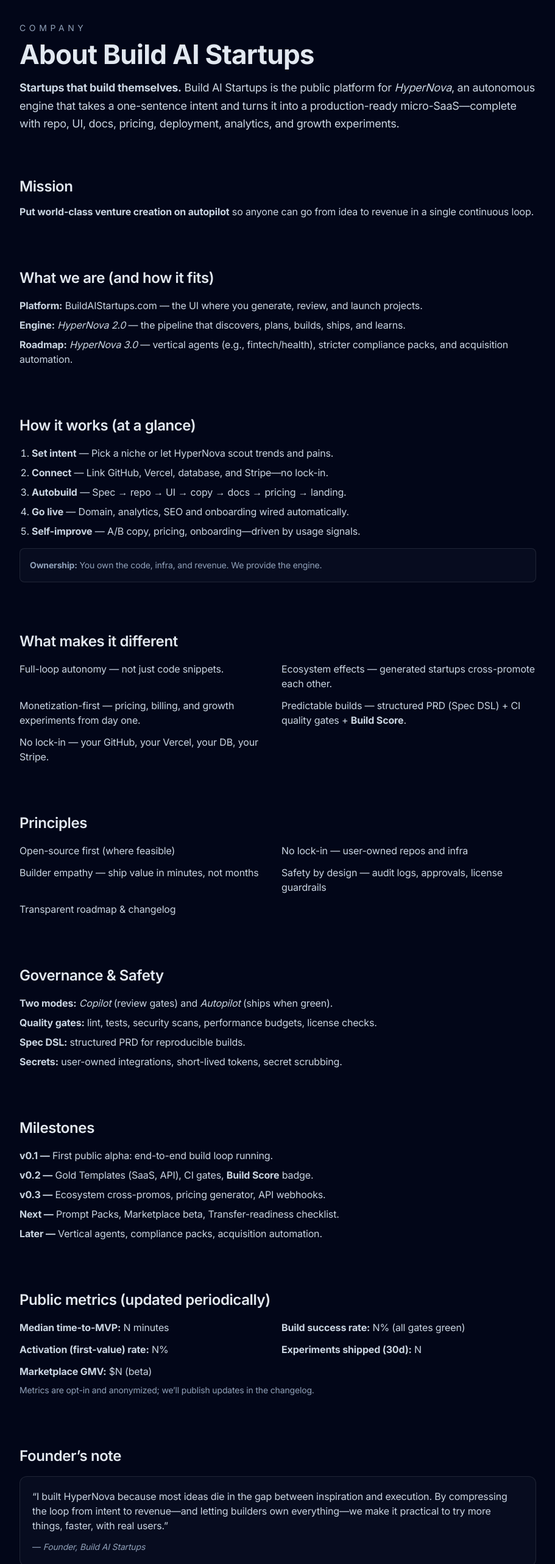
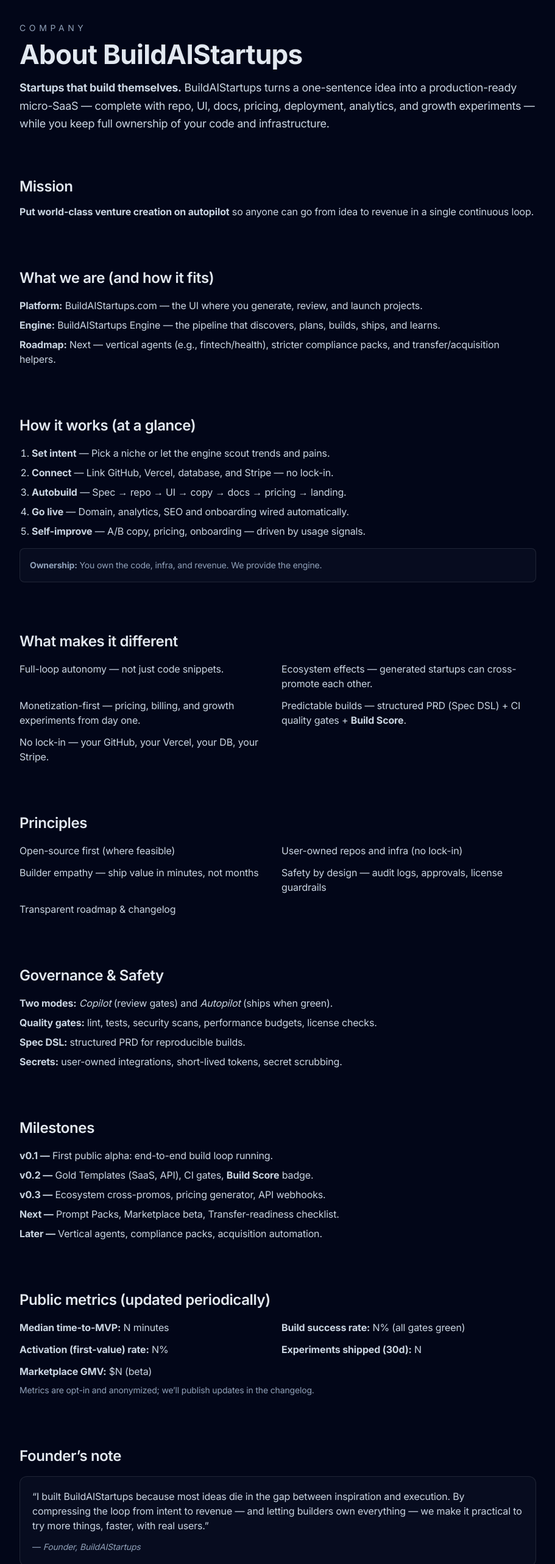
Before and after one commit to buildaistartups/buildaistartups.com, a Next.js app: page /about in a window 1280 px wide. Shown: the part 61-2626 px from the top of the page at 61% size, without its empty margins (184-1095 px from the left). Built offline with nearby package versions, Linux system fonts and the light colour scheme.

Commit message:
Update page.tsx

```diff
--- a/app/(default)/about/page.tsx
+++ b/app/(default)/about/page.tsx
@@ -3,29 +3,31 @@ import type { Metadata } from 'next'
 import Link from 'next/link'
 import Script from 'next/script'
 
-const siteUrl = 'https://www.buildaistartups.com'
-const ogImage = '/brand/og-default.png'
+const BRAND = 'BuildAIStartups'
+const SITE = 'https://www.buildaistartups.com'
+const CANON = `${SITE}/about`
+const OG = '/brand/og-default.png'
+const DESC =
+  'BuildAIStartups is an autonomous builder that turns a one-line intent into a production-ready micro-SaaS — repo, UI, docs, pricing, deployment, analytics, and growth — in a single loop.'
 
 export const metadata: Metadata = {
-  title: 'About | Build AI Startups',
-  description:
-    'Build AI Startups is the public platform for HyperNova—an autonomous engine that designs, codes, brands, deploys, and grows micro-SaaS in one loop.',
-  alternates: { canonical: `${siteUrl}/about` },
+  metadataBase: new URL(SITE),
+  title: `About | ${BRAND}`,
+  description: DESC,
+  alternates: { canonical: CANON },
   openGraph: {
     type: 'website',
-    url: `${siteUrl}/about`,
-    title: 'About | Build AI Startups',
-    description:
-      'Build AI Startups is the public platform for HyperNova—an autonomous engine that designs, codes, brands, deploys, and grows micro-SaaS in one loop.',
-    images: [{ url: ogImage, width: 1200, height: 630, alt: 'Build AI Startups' }],
-    siteName: 'Build AI Startups',
+    url: CANON,
+    title: `About | ${BRAND}`,
+    description: DESC,
+    images: [{ url: OG, width: 1200, height: 630, alt: BRAND }],
+    siteName: BRAND,
   },
   twitter: {
     card: 'summary_large_image',
-    title: 'About | Build AI Startups',
-    description:
-      'Build AI Startups is the public platform for HyperNova—an autonomous engine that designs, codes, brands, deploys, and grows micro-SaaS in one loop.',
-    images: [ogImage],
+    title: `About | ${BRAND}`,
+    description: DESC,
+    images: [OG],
   },
 }
 
@@ -33,11 +35,11 @@ export const metadata: Metadata = {
 const orgJsonLd = {
   '@context': 'https://schema.org',
   '@type': 'Organization',
-  name: 'Build AI Startups',
-  url: siteUrl,
+  name: 'BuildAIStartups',
+  url: SITE,
   description:
-    'Autonomous engine that designs, codes, brands, deploys and grows micro-SaaS.',
-  logo: `${siteUrl}/brand/logo-light.svg`,
+    'An autonomous builder that designs, codes, brands, deploys, and grows micro-SaaS from a one-line intent.',
+  logo: `${SITE}/brand/logo-light.svg`,
   sameAs: ['https://x.com/buildaistartups', 'https://github.com/buildaistartups'],
   founder: { '@type': 'Person', name: 'Founder (Your Name)' },
 }
@@ -45,11 +47,11 @@ const orgJsonLd = {
 const webSiteJsonLd = {
   '@context': 'https://schema.org',
   '@type': 'WebSite',
-  name: 'Build AI Startups',
-  url: siteUrl,
+  name: 'BuildAIStartups',
+  url: SITE,
   potentialAction: {
     '@type': 'SearchAction',
-    target: `${siteUrl}/search?q={query}`,
+    target: `${SITE}/search?q={query}`,
     'query-input': 'required name=query',
   },
 }
@@ -74,17 +76,13 @@ export default function About() {
       <main className="bg-slate-950 text-slate-200">
         {/* Hero */}
         <section className="mx-auto max-w-4xl px-6 pb-8 pt-16 sm:pt-24">
-          <p className="text-sm uppercase tracking-widest text-slate-400">
-            Company
-          </p>
-          <h1 className="mt-2 text-4xl font-bold sm:text-5xl">
-            About Build AI Startups
-          </h1>
+          <p className="text-sm uppercase tracking-widest text-slate-400">Company</p>
+          <h1 className="mt-2 text-4xl font-bold sm:text-5xl">About BuildAIStartups</h1>
           <p className="mt-4 text-lg leading-relaxed text-slate-300">
-            <strong>Startups that build themselves.</strong> Build AI Startups is the
-            public platform for <em>HyperNova</em>, an autonomous engine that takes a
-            one-sentence intent and turns it into a production-ready micro-SaaS—complete
-            with repo, UI, docs, pricing, deployment, analytics, and growth experiments.
+            <strong>Startups that build themselves.</strong> {BRAND} turns a one-sentence
+            idea into a production-ready micro-SaaS — complete with repo, UI, docs, pricing,
+            deployment, analytics, and growth experiments — while you keep full ownership of
+            your code and infrastructure.
           </p>
         </section>
 
@@ -92,8 +90,8 @@ export default function About() {
         <section className="mx-auto max-w-4xl px-6 py-10">
           <h2 className="text-2xl font-semibold">Mission</h2>
           <p className="mt-3 text-slate-300">
-            <strong>Put world-class venture creation on autopilot</strong> so anyone can
-            go from idea to revenue in a single continuous loop.
+            <strong>Put world-class venture creation on autopilot</strong> so anyone can go
+            from idea to revenue in a single continuous loop.
           </p>
         </section>
 
@@ -102,16 +100,16 @@ export default function About() {
           <h2 className="text-2xl font-semibold">What we are (and how it fits)</h2>
           <ul className="mt-4 space-y-2 text-slate-300">
             <li>
-              <strong>Platform:</strong> BuildAIStartups.com — the UI where you
-              generate, review, and launch projects.
+              <strong>Platform:</strong> BuildAIStartups.com — the UI where you generate,
+              review, and launch projects.
             </li>
             <li>
-              <strong>Engine:</strong> <em>HyperNova 2.0</em> — the pipeline that
-              discovers, plans, builds, ships, and learns.
+              <strong>Engine:</strong> BuildAIStartups Engine — the pipeline that discovers,
+              plans, builds, ships, and learns.
             </li>
             <li>
-              <strong>Roadmap:</strong> <em>HyperNova 3.0</em> — vertical agents (e.g.,
-              fintech/health), stricter compliance packs, and acquisition automation.
+              <strong>Roadmap:</strong> Next — vertical agents (e.g., fintech/health),
+              stricter compliance packs, and transfer/acquisition helpers.
             </li>
           </ul>
         </section>
@@ -121,29 +119,23 @@ export default function About() {
           <h2 className="text-2xl font-semibold">How it works (at a glance)</h2>
           <ol className="mt-4 list-decimal space-y-2 pl-5 text-slate-300">
             <li>
-              <strong>Set intent</strong> — Pick a niche or let HyperNova scout trends
-              and pains.
+              <strong>Set intent</strong> — Pick a niche or let the engine scout trends and pains.
             </li>
             <li>
-              <strong>Connect</strong> — Link GitHub, Vercel, database, and Stripe—no
-              lock-in.
+              <strong>Connect</strong> — Link GitHub, Vercel, database, and Stripe — no lock-in.
             </li>
             <li>
-              <strong>Autobuild</strong> — Spec → repo → UI → copy → docs → pricing →
-              landing.
+              <strong>Autobuild</strong> — Spec → repo → UI → copy → docs → pricing → landing.
             </li>
             <li>
-              <strong>Go live</strong> — Domain, analytics, SEO and onboarding wired
-              automatically.
+              <strong>Go live</strong> — Domain, analytics, SEO and onboarding wired automatically.
             </li>
             <li>
-              <strong>Self-improve</strong> — A/B copy, pricing, onboarding—driven by
-              usage signals.
+              <strong>Self-improve</strong> — A/B copy, pricing, onboarding — driven by usage signals.
             </li>
           </ol>
           <p className="mt-4 rounded-lg border border-white/10 bg-slate-900/40 p-4 text-sm text-slate-400">
-            <strong>Ownership:</strong> You own the code, infra, and revenue. We provide
-            the engine.
+            <strong>Ownership:</strong> You own the code, infra, and revenue. We provide the engine.
           </p>
         </section>
 
@@ -152,11 +144,10 @@ export default function About() {
           <h2 className="text-2xl font-semibold">What makes it different</h2>
           <ul className="mt-4 grid gap-3 text-slate-300 sm:grid-cols-2">
             <li>Full-loop autonomy — not just code snippets.</li>
-            <li>Ecosystem effects — generated startups cross-promote each other.</li>
+            <li>Ecosystem effects — generated startups can cross-promote each other.</li>
             <li>Monetization-first — pricing, billing, and growth experiments from day one.</li>
             <li>
-              Predictable builds — structured PRD (Spec DSL) + CI quality gates +{' '}
-              <strong>Build Score</strong>.
+              Predictable builds — structured PRD (Spec DSL) + CI quality gates + <strong>Build Score</strong>.
             </li>
             <li>No lock-in — your GitHub, your Vercel, your DB, your Stripe.</li>
           </ul>
@@ -167,7 +158,7 @@ export default function About() {
           <h2 className="text-2xl font-semibold">Principles</h2>
           <ul className="mt-4 grid gap-3 text-slate-300 sm:grid-cols-2">
             <li>Open-source first (where feasible)</li>
-            <li>No lock-in — user-owned repos and infra</li>
+            <li>User-owned repos and infra (no lock-in)</li>
             <li>Builder empathy — ship value in minutes, not months</li>
             <li>Safety by design — audit logs, approvals, license guardrails</li>
             <li>Transparent roadmap &amp; changelog</li>
@@ -179,19 +170,16 @@ export default function About() {
           <h2 className="text-2xl font-semibold">Governance &amp; Safety</h2>
           <ul className="mt-4 space-y-2 text-slate-300">
             <li>
-              <strong>Two modes:</strong> <em>Copilot</em> (review gates) and{' '}
-              <em>Autopilot</em> (ships when green).
+              <strong>Two modes:</strong> <em>Copilot</em> (review gates) and <em>Autopilot</em> (ships when green).
             </li>
             <li>
-              <strong>Quality gates:</strong> lint, tests, security scans, performance
-              budgets, license checks.
+              <strong>Quality gates:</strong> lint, tests, security scans, performance budgets, license checks.
             </li>
             <li>
               <strong>Spec DSL:</strong> structured PRD for reproducible builds.
             </li>
             <li>
-              <strong>Secrets:</strong> user-owned integrations, short-lived tokens,
-              secret scrubbing.
+              <strong>Secrets:</strong> user-owned integrations, short-lived tokens, secret scrubbing.
             </li>
           </ul>
         </section>
@@ -204,20 +192,16 @@ export default function About() {
               <strong>v0.1 —</strong> First public alpha: end-to-end build loop running.
             </li>
             <li>
-              <strong>v0.2 —</strong> Gold Templates (SaaS, API), CI gates,{' '}
-              <strong>Build Score</strong> badge.
+              <strong>v0.2 —</strong> Gold Templates (SaaS, API), CI gates, <strong>Build Score</strong> badge.
             </li>
             <li>
-              <strong>v0.3 —</strong> Ecosystem cross-promos, pricing generator, API
-              webhooks.
+              <strong>v0.3 —</strong> Ecosystem cross-promos, pricing generator, API webhooks.
             </li>
             <li>
-              <strong>Next —</strong> Prompt Packs, Marketplace beta, Transfer-readiness
-              checklist.
+              <strong>Next —</strong> Prompt Packs, Marketplace beta, Transfer-readiness checklist.
             </li>
             <li>
-              <strong>Later —</strong> Vertical agents, compliance packs, acquisition
-              automation.
+              <strong>Later —</strong> Vertical agents, compliance packs, acquisition automation.
             </li>
           </ul>
         </section>
@@ -251,13 +235,10 @@ export default function About() {
         <section className="mx-auto max-w-4xl px-6 py-10">
           <h2 className="text-2xl font-semibold">Founder’s note</h2>
           <blockquote className="mt-4 rounded-xl border border-white/10 bg-slate-900/40 p-5 text-slate-300">
-            “I built HyperNova because most ideas die in the gap between inspiration and
-            execution. By compressing the loop from intent to revenue—and letting builders
-            own everything—we make it practical to try more things, faster, with real
-            users.”
-            <footer className="mt-3 text-sm text-slate-400">
-              — <em>Founder, Build AI Startups</em>
-            </footer>
+            “I built {BRAND} because most ideas die in the gap between inspiration and
+            execution. By compressing the loop from intent to revenue — and letting builders
+            own everything — we make it practical to try more things, faster, with real users.”
+            <footer className="mt-3 text-sm text-slate-400">— <em>Founder, {BRAND}</em></footer>
           </blockquote>
         </section>
 
```
